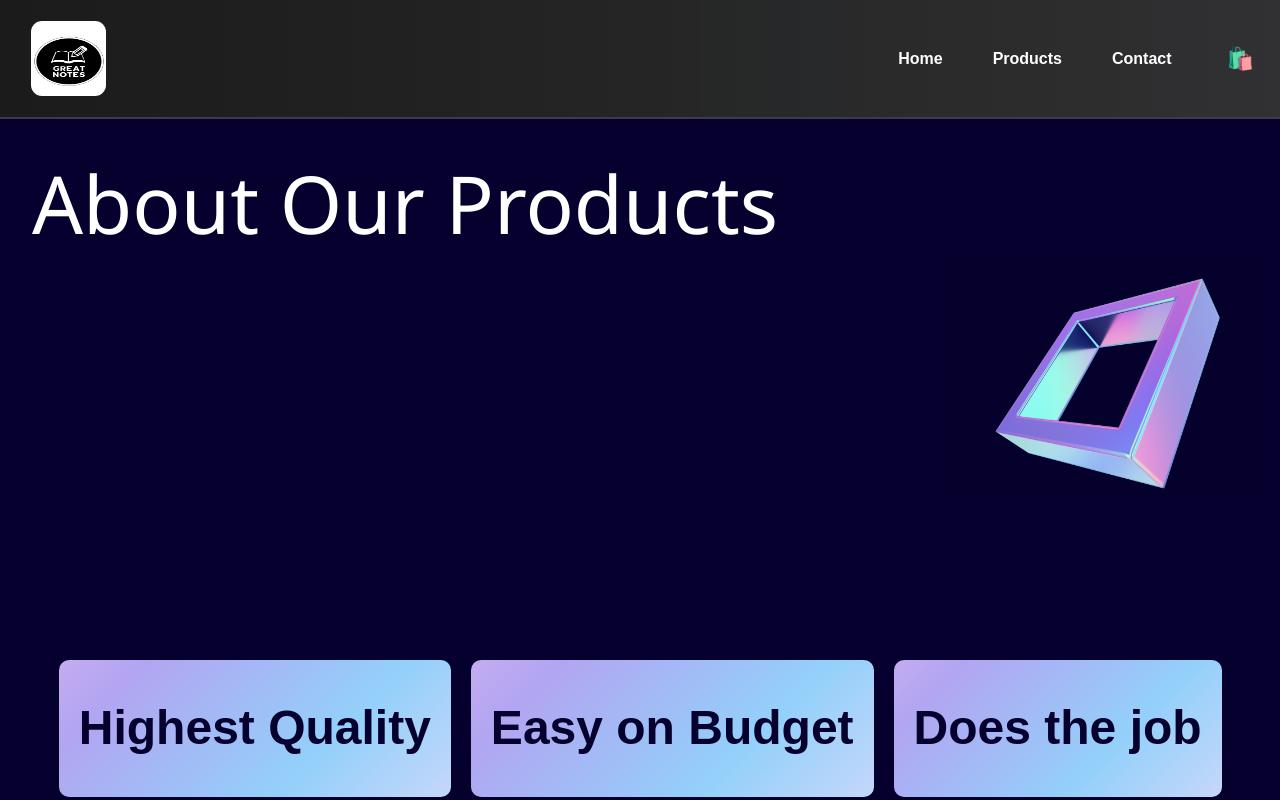
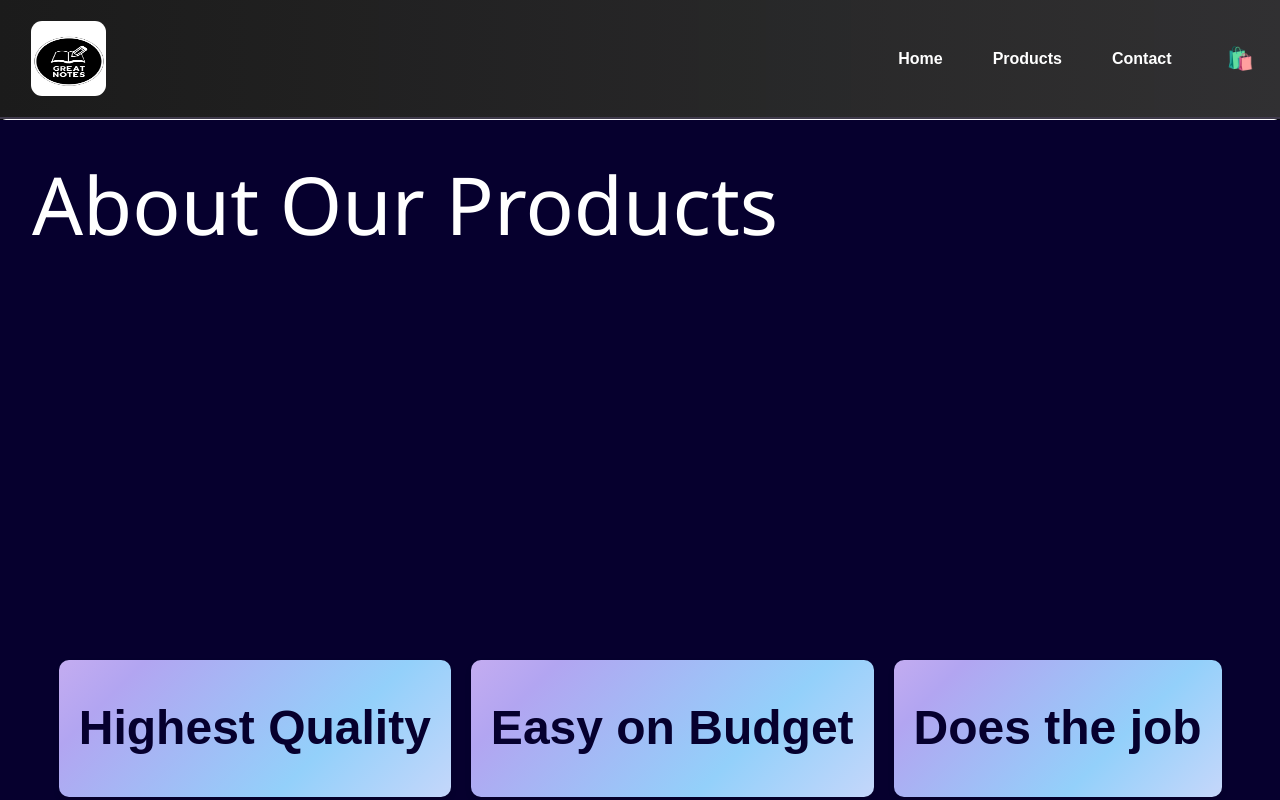
Before and after one commit to THE-DEEPDAS/Project-Saarthi, a React (Create React App) app: page /about in a window 1280 px wide. Built offline with nearby package versions, Linux system fonts and the light colour scheme; a web font is replaced by a local one.

Commit message:
Update About.js
Added the buy now button and made styling changes. removed the last page

```diff
--- a/src/components/pages/About.js
+++ b/src/components/pages/About.js
@@ -1,22 +1,28 @@
 import React from 'react';
-import page6Image from './images/page6.png';
-import BottomLeftImage from './images/Bottom-left.png';
-import BottomRightImage from './images/Bottom-right.png';
-import TopImage from './images/top.png';
-import readyToWorkImage from './images/Ready to work with us.png';
+//import page6Image from './images/page6.png';
+//import BottomLeftImage from './images/Bottom-left.png';
+//import BottomRightImage from './images/Bottom-right.png';
+//import TopImage from './images/top.png';
+//import readyToWorkImage from './images/Ready to work with us.png';
 import './ui/About.css';
+import { Link } from "react-router-dom";
 
 const About = () => {
   return (
     <div className='main'>
-      {/* Page 1
+      {/*
+      Page 1
       <div className='page1' style={{ backgroundImage: `url(${readyToWorkImage})` }}>
         <div className='page1_maintext'>
           Bridging the gap between students and essential learning resources.
         </div>
       </div>
+      */}
 
-      */}
+      {/* Floating Button */}
+      <button className="floating-button">
+        <Link to="/allproducts">Buy Now!</Link>
+      </button>
 
 
       {/* Page 2: About Us */}
@@ -25,7 +31,7 @@ const About = () => {
           About Our Products
         </div>
 
-        <img src={page6Image} className="middleobject" alt="Top Center Object" />
+        {/*<img src={page6Image} className="middleobject" alt="Top Center Object" />*/}
 
         <div className="page2_boxes">
           <div className="twobox">Highest Quality</div>
@@ -78,7 +84,7 @@ const About = () => {
         </div>
       </div>
 
-      {/* Page 5: What We've Done */}
+      {/* Page 5: What We've Done
 
       <div class="page5">
           <div class="page5_maintext">Revolutionizing education by bridging the gap between students and essential learning resources.</div>
@@ -87,9 +93,7 @@ const About = () => {
           <img src={TopImage} className="corner-object object-top-center" alt="Top Center Object" />
 
       </div>
-
-
-
+      */}
 
 
 
```
